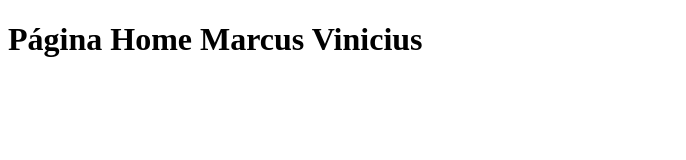
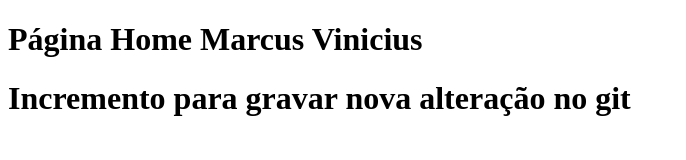
Before and after one commit to mcavalcanti/sitepessoal, a plain HTML site: page Index.html in a window 1280 px wide. Shown: the whole page, without its empty margins (0-686 px from the left). Drawn offline with Linux system fonts and the light colour scheme.

Commit message:
nova linha

```diff
--- a/Index.html
+++ b/Index.html
@@ -8,6 +8,7 @@
 <body>
 
     <h1>Página Home Marcus Vinicius</h1>
+    <h1>Incremento para gravar nova alteração no git</h1>
 
 </body>
 </html>
```
